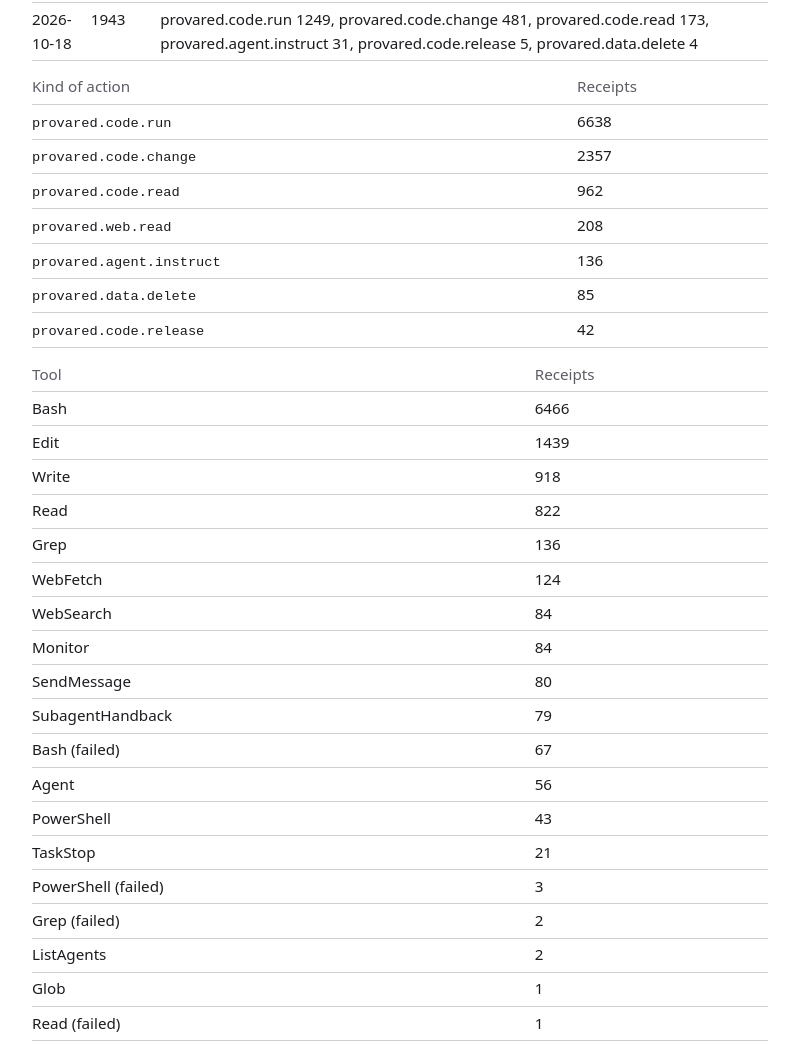
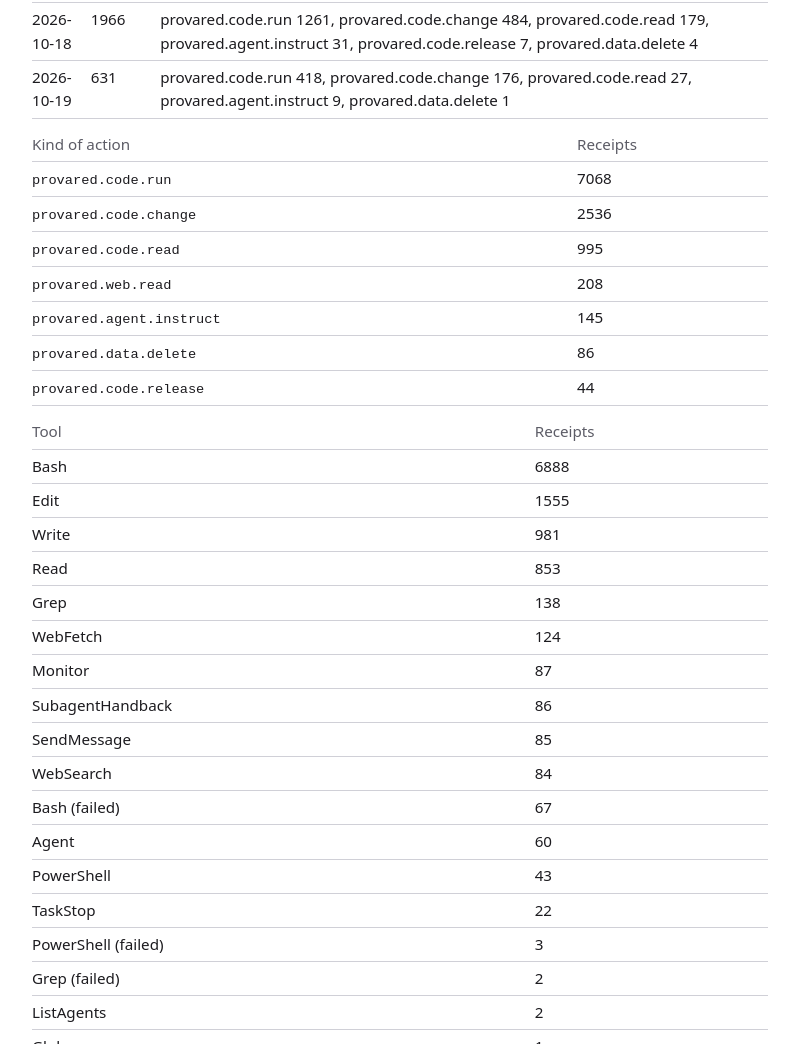
Before and after one commit to provared/provared, a website: page site/records/index.html in a window 1280 px wide. Shown: the part 3067-4111 px from the top of the page, without its empty margins (240-1039 px from the left). Drawn offline with Linux system fonts and the light colour scheme.

Commit message:
The record page for 20 October 2026: 11,082 receipts under 12 seals
Made by tools/make-record-page.mjs from the book sealed at entry 11095,
with the committed checker. The book and the checker's answer are in the
release "record".

Co-Authored-By: Claude Opus 5.5 <noreply@anthropic.com>

```diff
--- a/site/records/index.html
+++ b/site/records/index.html
@@ -30,7 +30,7 @@
 </header>
 <main>
 
-<p>Everything else on this site is an invented example. This page is a real record, kept day by day: the coding agent the author runs to build Provared, recorded under permissions the author signed with their own passkey. The record is added to each day until the latest permission ends on 2026-12-31 23:59 UTC. This page was last made on 2026-10-18 23:56 UTC, from a book of 10441 entries.</p>
+<p>Everything else on this site is an invented example. This page is a real record, kept day by day: the coding agent the author runs to build Provared, recorded under permissions the author signed with their own passkey. The record is added to each day until the latest permission ends on 2026-12-31 23:59 UTC. This page was last made on 2026-10-19 23:09 UTC, from a book of 11096 entries.</p>
 
 <h2>What the agent is for</h2>
 <p>The agent is Claude Code, a coding agent, which the author uses in their own time to read and change the code of Provared in its repository, run its tests and tools, and publish what the author approves. The permission names it, allows seven kinds of action with limits on four of them, states five rules of conduct, and was signed on 10 October 2026 at <a href="../sign/">prova.red/sign/</a> with the author's passkey. It was renewed with permission 2, in force from 2026-10-14 19:23 UTC until 2026-12-31 23:59 UTC, with changes that its entry below shows. The author's name in it, "Pavel i", is what the author typed: a name in a record is a label, and only the keys are checked.</p>
@@ -81,7 +81,7 @@ Entry 3887: SLIP J0TC03NY5y5YKw7G3FbSrCMmflpfoatCsLaKTCpJNWY
   Signature, passkey (ES256): valid</pre>
 
 <h2>What the agent did</h2>
-<p>10428 receipts, from 2026-10-10 21:20 UTC to 2026-10-18 23:55 UTC, under 11 seals. Days and times are in UTC.</p>
+<p>11082 receipts, from 2026-10-10 21:20 UTC to 2026-10-19 23:08 UTC, under 12 seals. Days and times are in UTC.</p>
 <table>
   <thead><tr><th>Day</th><th>Receipts</th><th>By kind of action</th></tr></thead>
   <tbody>
@@ -93,38 +93,39 @@ Entry 3887: SLIP J0TC03NY5y5YKw7G3FbSrCMmflpfoatCsLaKTCpJNWY
     <tr><td>2026-10-15</td><td>626</td><td>provared.code.run 373, provared.code.change 185, provared.code.read 47, provared.agent.instruct 9, provared.data.delete 8, provared.code.release 4</td></tr>
     <tr><td>2026-10-16</td><td>1265</td><td>provared.code.run 746, provared.code.change 372, provared.code.read 82, provared.data.delete 30, provared.agent.instruct 21, provared.code.release 9, provared.web.read 5</td></tr>
     <tr><td>2026-10-17</td><td>1906</td><td>provared.code.run 1264, provared.code.change 379, provared.code.read 217, provared.agent.instruct 40, provared.code.release 6</td></tr>
-    <tr><td>2026-10-18</td><td>1943</td><td>provared.code.run 1249, provared.code.change 481, provared.code.read 173, provared.agent.instruct 31, provared.code.release 5, provared.data.delete 4</td></tr>
+    <tr><td>2026-10-18</td><td>1966</td><td>provared.code.run 1261, provared.code.change 484, provared.code.read 179, provared.agent.instruct 31, provared.code.release 7, provared.data.delete 4</td></tr>
+    <tr><td>2026-10-19</td><td>631</td><td>provared.code.run 418, provared.code.change 176, provared.code.read 27, provared.agent.instruct 9, provared.data.delete 1</td></tr>
   </tbody>
 </table>
 <table>
   <thead><tr><th>Kind of action</th><th>Receipts</th></tr></thead>
   <tbody>
-    <tr><td><code>provared.code.run</code></td><td>6638</td></tr>
-    <tr><td><code>provared.code.change</code></td><td>2357</td></tr>
-    <tr><td><code>provared.code.read</code></td><td>962</td></tr>
+    <tr><td><code>provared.code.run</code></td><td>7068</td></tr>
+    <tr><td><code>provared.code.change</code></td><td>2536</td></tr>
+    <tr><td><code>provared.code.read</code></td><td>995</td></tr>
     <tr><td><code>provared.web.read</code></td><td>208</td></tr>
-    <tr><td><code>provared.agent.instruct</code></td><td>136</td></tr>
-    <tr><td><code>provared.data.delete</code></td><td>85</td></tr>
-    <tr><td><code>provared.code.release</code></td><td>42</td></tr>
+    <tr><td><code>provared.agent.instruct</code></td><td>145</td></tr>
+    <tr><td><code>provared.data.delete</code></td><td>86</td></tr>
+    <tr><td><code>provared.code.release</code></td><td>44</td></tr>
   </tbody>
 </table>
 <table>
   <thead><tr><th>Tool</th><th>Receipts</th></tr></thead>
   <tbody>
-    <tr><td>Bash</td><td>6466</td></tr>
-    <tr><td>Edit</td><td>1439</td></tr>
-    <tr><td>Write</td><td>918</td></tr>
-    <tr><td>Read</td><td>822</td></tr>
-    <tr><td>Grep</td><td>136</td></tr>
+    <tr><td>Bash</td><td>6888</td></tr>
+    <tr><td>Edit</td><td>1555</td></tr>
+    <tr><td>Write</td><td>981</td></tr>
+    <tr><td>Read</td><td>853</td></tr>
+    <tr><td>Grep</td><td>138</td></tr>
     <tr><td>WebFetch</td><td>124</td></tr>
+    <tr><td>Monitor</td><td>87</td></tr>
+    <tr><td>SubagentHandback</td><td>86</td></tr>
+    <tr><td>SendMessage</td><td>85</td></tr>
     <tr><td>WebSearch</td><td>84</td></tr>
-    <tr><td>Monitor</td><td>84</td></tr>
-    <tr><td>SendMessage</td><td>80</td></tr>
-    <tr><td>SubagentHandback</td><td>79</td></tr>
     <tr><td>Bash (failed)</td><td>67</td></tr>
-    <tr><td>Agent</td><td>56</td></tr>
+    <tr><td>Agent</td><td>60</td></tr>
     <tr><td>PowerShell</td><td>43</td></tr>
-    <tr><td>TaskStop</td><td>21</td></tr>
+    <tr><td>TaskStop</td><td>22</td></tr>
     <tr><td>PowerShell (failed)</td><td>3</td></tr>
     <tr><td>Grep (failed)</td><td>2</td></tr>
     <tr><td>ListAgents</td><td>2</td></tr>
@@ -146,6 +147,7 @@ Entry 3887: SLIP J0TC03NY5y5YKw7G3FbSrCMmflpfoatCsLaKTCpJNWY
     <tr><td>entry 6616</td><td>the first 6616 entries</td><td>2026-10-17 08:59 UTC</td><td>no outside time-stamp: the time is the recorder's own word</td></tr>
     <tr><td>entry 8526</td><td>the first 8526 entries</td><td>2026-10-18 00:07 UTC</td><td>no outside time-stamp: the time is the recorder's own word</td></tr>
     <tr><td>entry 10437</td><td>the first 10437 entries</td><td>2026-10-18 23:55 UTC</td><td>no outside time-stamp: the time is the recorder's own word</td></tr>
+    <tr><td>entry 11094</td><td>the first 11094 entries</td><td>2026-10-19 23:08 UTC</td><td>no outside time-stamp: the time is the recorder's own word</td></tr>
   </tbody>
 </table>
 
@@ -164,11 +166,11 @@ Entry 3887: SLIP J0TC03NY5y5YKw7G3FbSrCMmflpfoatCsLaKTCpJNWY
   Time-stamped in a way you trust?      no
   Witnessed by a witness you trust?     no (you named no witness you trust, --witness)
   Checked against keys you named?       yes: the passkeys you trust, and the recorder you expect
-  Slips 2, stubs 10428 (countersigned 0, one-sided 10428), seals 11</pre>
+  Slips 2, stubs 11082 (countersigned 0, one-sided 11082), seals 12</pre>
 <p>The whole answer, one block for each entry, is <a href="checker-answer.txt">checker-answer.txt</a>.</p>
 
 <h2>Check it yourself</h2>
-<p>The book is <a href="book.jsonl">book.jsonl</a> (10441 entries, about 71111 KB), and its permissions alone are <a href="slip.json">slip.json</a>, <a href="slip-2.json">slip-2.json</a>. A checker trusts nothing it is not told to trust, so name the keys: the two passkeys that signed the permissions, each by its thumbprint, and the recorder's three keys, by the fingerprint of the set. With Node.js 24.7 or later:</p>
+<p>The book is <a href="book.jsonl">book.jsonl</a> (11096 entries, about 75586 KB), and its permissions alone are <a href="slip.json">slip.json</a>, <a href="slip-2.json">slip-2.json</a>. A checker trusts nothing it is not told to trust, so name the keys: the two passkeys that signed the permissions, each by its thumbprint, and the recorder's three keys, by the fingerprint of the set. With Node.js 24.7 or later:</p>
 <pre>npm install provared
 npx provared-check book.jsonl --issuer BkrSDxKyk2FW0GD0-WCyOKcRRXZs6QDLBPjlBMItPPk --issuer Wt7n9Omj4ZvioJdUV4OhP2V0pAte3HAVpI0xqL_1aIw --sealer OOgdiubfBSeXkjMOi5bUcbFyXpuuorxC2gdtV2oyAhw</pre>
 <p>Or in a browser, on the <a href="../check/">checking page</a>: choose the file, and paste the thumbprints, one to a line, into the passkey box and the fingerprint into the recorder box. No browser tried on the author's computer on 13 October 2026 (Chrome 155, Edge 155 and Brave 155) has the third method a seal is signed with (SLH-DSA), so in a browser the page says that the check was not complete and gives no pass; all three check the receipts' quantum-safe signatures (ML-DSA). The command-line checker checks everything.</p>
--- a/site/sitemap.xml
+++ b/site/sitemap.xml
@@ -4,5 +4,5 @@
   <url><loc>https://prova.red/three-minutes.html</loc><lastmod>2026-10-16</lastmod></url>
   <url><loc>https://prova.red/over-the-limit.html</loc><lastmod>2026-10-16</lastmod></url>
   <url><loc>https://prova.red/check/</loc><lastmod>2026-10-10</lastmod></url>
-  <url><loc>https://prova.red/records/</loc><lastmod>2026-10-18</lastmod></url>
+  <url><loc>https://prova.red/records/</loc><lastmod>2026-10-19</lastmod></url>
 </urlset>
```
Also changed, not shown: 1 other file.
